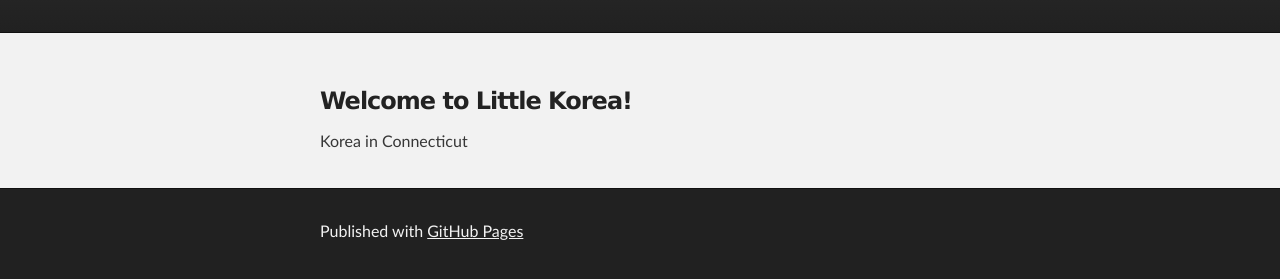
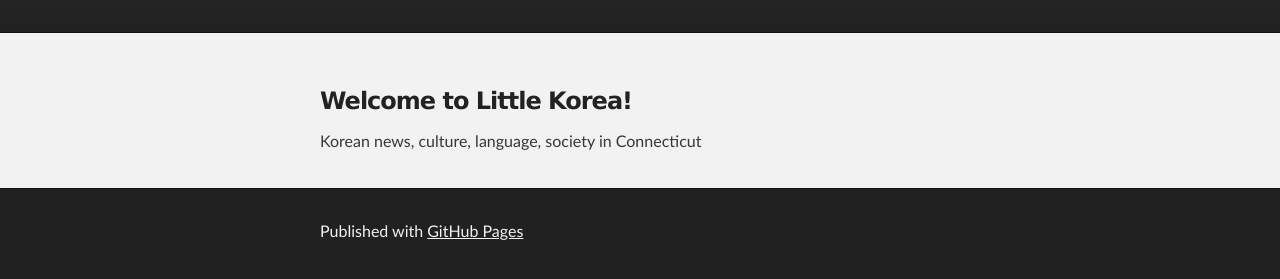
Before and after one commit to joaniex223/joaniex223.github.io, a plain HTML site: page index.html in a window 1280 px wide. Shown: the part 177-456 px from the top of the page. Drawn offline with Linux system fonts and the light colour scheme.

Commit message:
Update index.html

```diff
--- a/index.html
+++ b/index.html
@@ -30,7 +30,7 @@
         <h3>
 <a id="welcome-to-little-korea" class="anchor" href="#welcome-to-little-korea" aria-hidden="true"><span class="octicon octicon-link"></span></a>Welcome to Little Korea!</h3>
 
-<p>Korea in Connecticut </p>
+<p>Korean news, culture, language, society in Connecticut </p>
       </section>
     </div>
 
```
